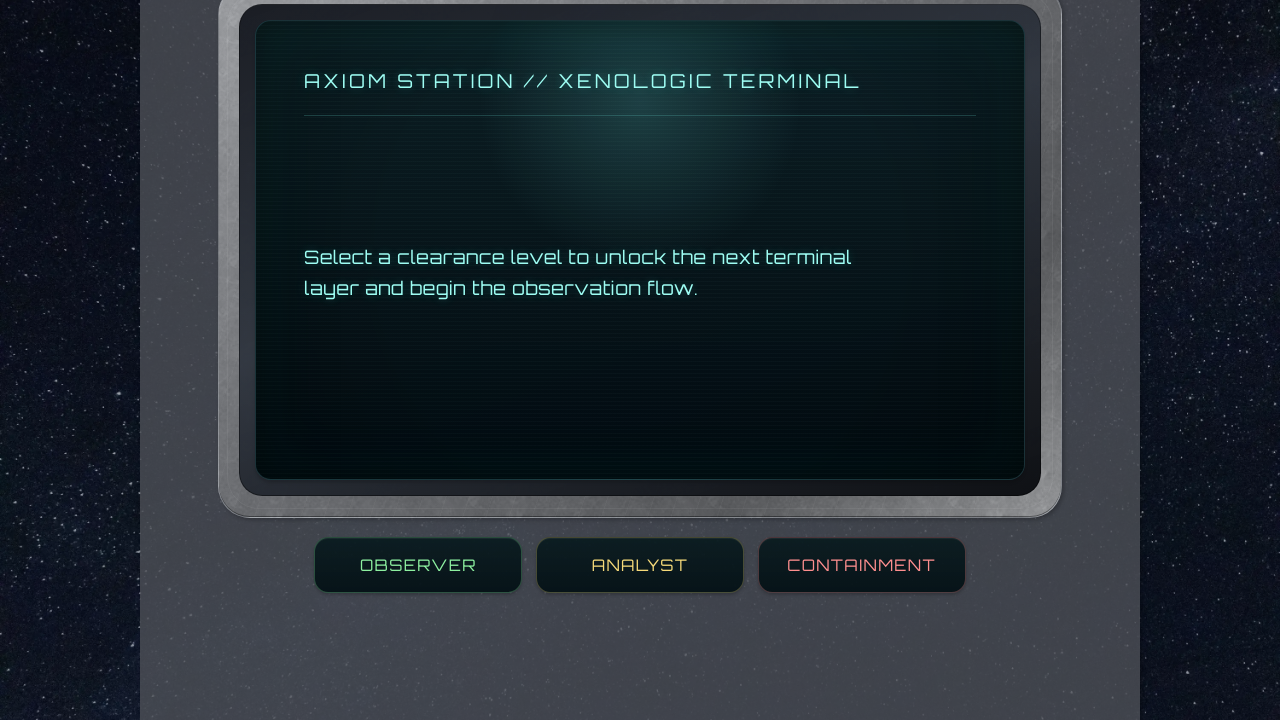
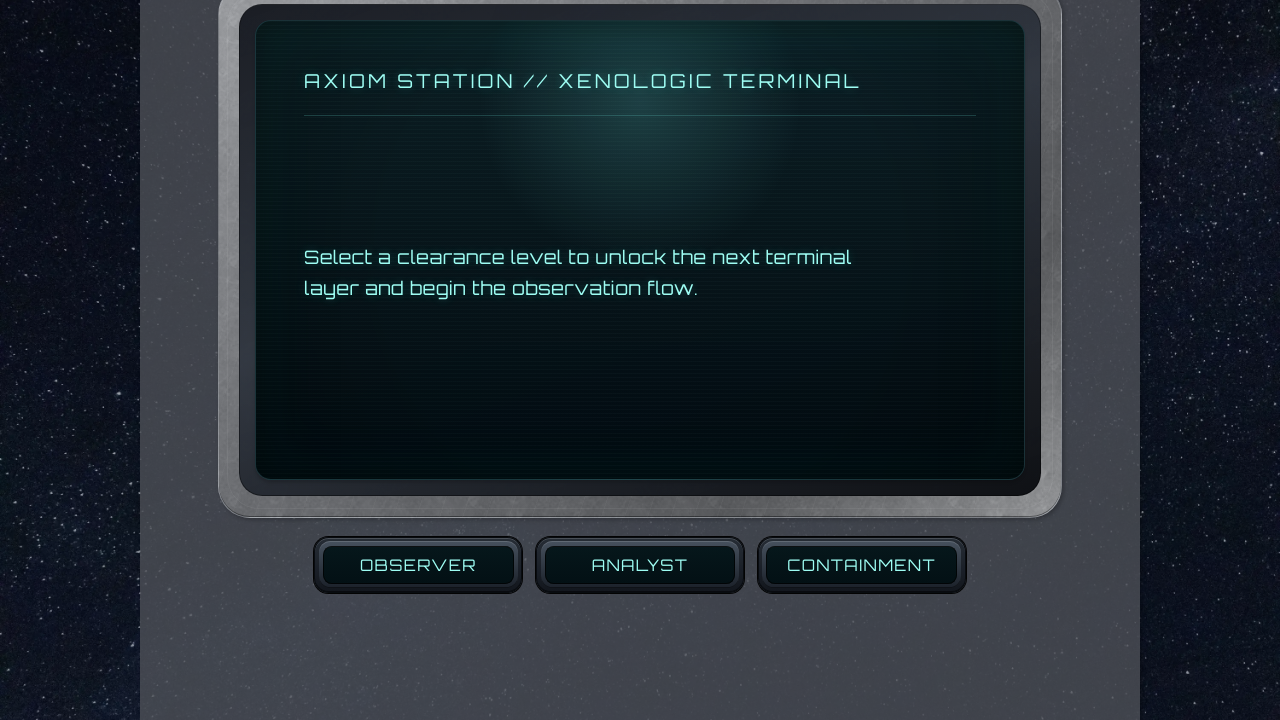
Before and after one commit to inferixon/XenoLogic, a plain HTML site: page terminal-entrance.html in a window 1280 px wide. Shown: the part 80-800 px from the top of the page. Drawn offline with Linux system fonts and the light colour scheme.

Commit message:
Enhance terminal clearance styles with improved layout and visual effects

```diff
--- a/styles.css
+++ b/styles.css
@@ -1233,40 +1233,62 @@ body.nav-open .menu-toggle span:nth-child(3) {
 }
 
 .terminal-clearance {
+  position: relative;
+  isolation: isolate;
   min-width: 13rem;
   min-height: 3.5rem;
-  padding: 0.8rem 1.1rem;
-  border: 1px solid rgba(139, 249, 239, 0.22);
+  padding: 0.92rem 1.25rem;
+  border: 1px solid rgba(8, 11, 15, 0.96);
   border-radius: 0.9rem;
-  color: #a8fff7;
-  background: linear-gradient(180deg, rgba(8, 26, 30, 0.9), rgba(5, 18, 23, 0.96));
+  color: #9efdf3;
+  background:
+    linear-gradient(180deg, rgba(37, 44, 53, 0.96), rgba(18, 22, 29, 0.98));
   box-shadow:
-    inset 0 1px 0 rgba(255, 255, 255, 0.05),
-    0 2px 3px rgba(0, 0, 0, 0.2);
+    0 0 0 1px rgba(0, 0, 0, 0.95),
+    inset 0 1px 0 rgba(255, 255, 255, 0.16),
+    inset 0 -1px 0 rgba(0, 0, 0, 0.52);
   letter-spacing: 0.08em;
   text-transform: uppercase;
+  text-shadow: 0 0 0 transparent;
   cursor: pointer;
-}
-
-.terminal-clearance--observer {
-  color: #8df0a0;
-  border-color: rgba(141, 240, 160, 0.26);
-}
-
-.terminal-clearance--analyst {
-  color: #f6da7a;
-  border-color: rgba(246, 218, 122, 0.26);
-}
-
-.terminal-clearance--containment {
-  color: #ff8f8f;
-  border-color: rgba(255, 143, 143, 0.28);
+  overflow: hidden;
+}
+
+.terminal-clearance::before,
+.terminal-clearance::after {
+  content: "";
+  position: absolute;
+  pointer-events: none;
+  border-radius: inherit;
+}
+
+.terminal-clearance::before {
+  inset: 0.22rem;
+  border-radius: 0.72rem;
+  background:
+    linear-gradient(180deg, rgba(73, 84, 97, 0.92), rgba(28, 34, 43, 0.96));
+  box-shadow:
+    inset 0 1px 0 rgba(255, 255, 255, 0.14),
+    inset 0 -1px 0 rgba(0, 0, 0, 0.46);
+  z-index: -2;
+}
+
+.terminal-clearance::after {
+  inset: 0.48rem;
+  border-radius: 0.56rem;
+  background:
+    linear-gradient(180deg, rgba(5, 22, 26, 0.98), rgba(3, 16, 20, 1));
+  box-shadow:
+    inset 0 1px 0 rgba(255, 255, 255, 0.04),
+    inset 0 0 0 1px rgba(0, 0, 0, 0.72);
+  z-index: -1;
 }
 
 .terminal-clearance:hover,
 .terminal-clearance:focus-visible {
-  border-color: rgba(174, 255, 245, 0.42);
-  transform: translateY(-1px);
+  text-shadow:
+    0 0 7px currentColor,
+    0 0 14px color-mix(in srgb, currentColor 55%, transparent);
 }
 
 .research-placeholder {
```
